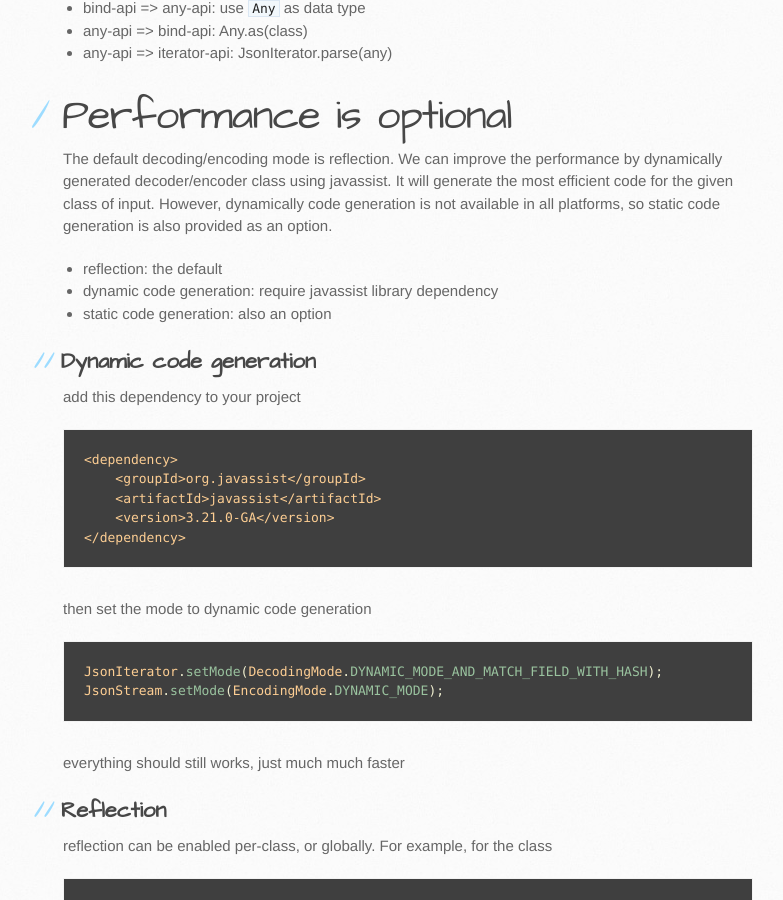
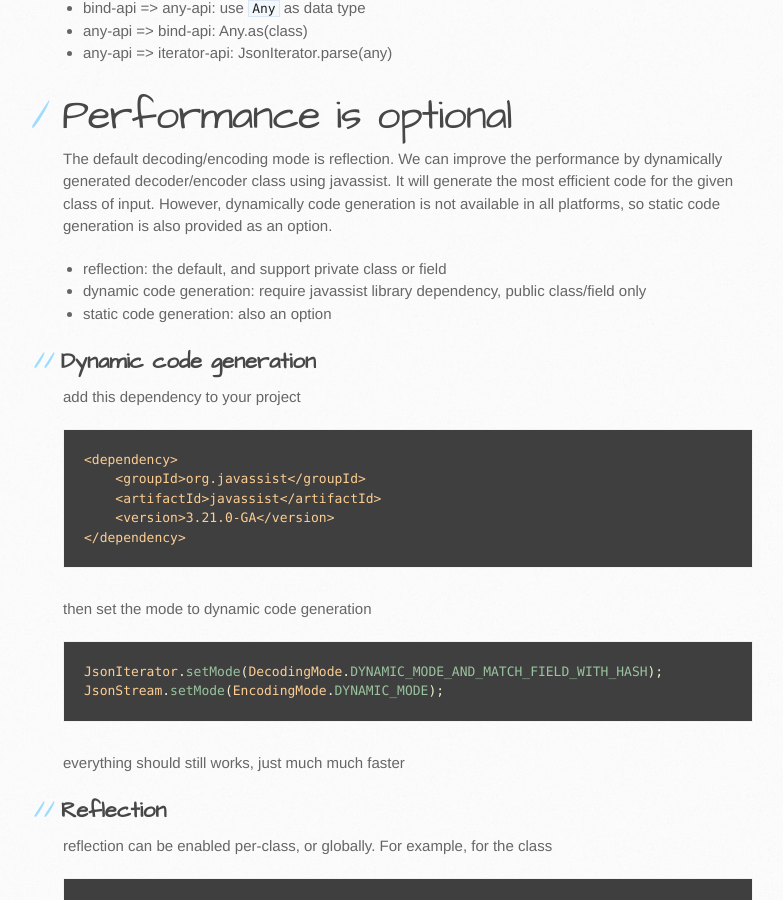
Before and after one commit to json-iterator/json-iterator.github.io, a Jekyll site: the page built from java-features.md, in a window 1280 px wide and 900 px high, scrolled down 3153 px. Shown: the whole window, without its empty margins (107-890 px from the left). Built offline with Jekyll 4.4.1, drawn with Linux system fonts in a browser that asks for light colours; comment, search, counter and statistics services are not loaded.

Commit message:
Update java-features.md

```diff
--- a/java-features.md
+++ b/java-features.md
@@ -95,8 +95,8 @@ after you extracted value from `Any`, then you can bind it to object using bind-
 
 The default decoding/encoding mode is reflection. We can improve the performance by dynamically generated decoder/encoder class using javassist. It will generate the most efficient code for the given class of input. However, dynamically code generation is not available in all platforms, so static code generation is also provided as an option.
 
-* reflection: the default
-* dynamic code generation: require javassist library dependency
+* reflection: the default, and support private class or field
+* dynamic code generation: require javassist library dependency, public class/field only
 * static code generation: also an option
 
 ## Dynamic code generation
```
